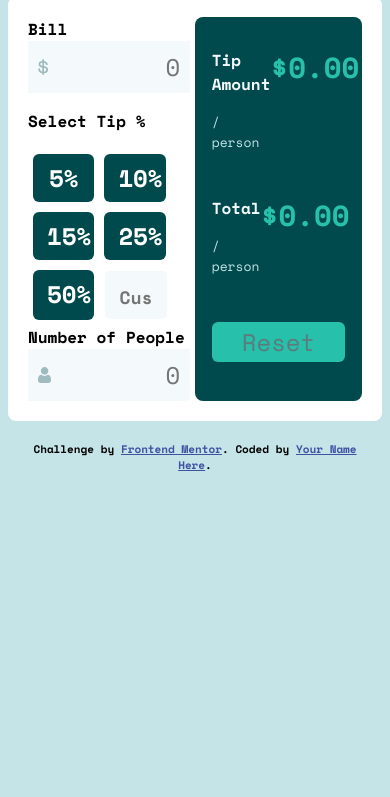
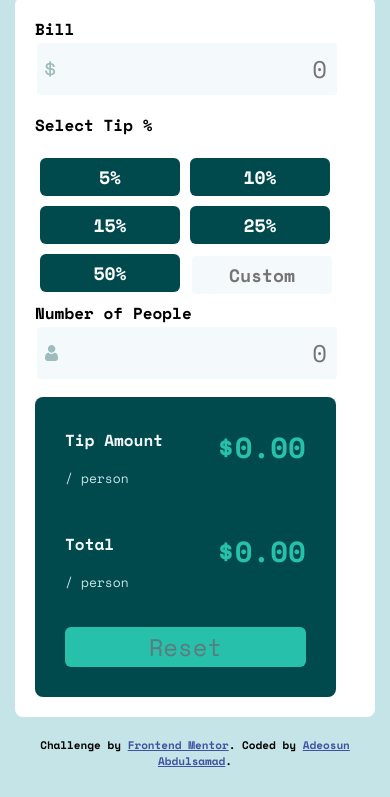
Before and after one commit to adeosunabdulsamad/tip-calculator-app-main, a plain HTML site: page index.html in a window 390 px wide. Shown: the part 190-987 px from the top of the page. Before the commit the page ends 844 px from the top, so only its background shows below. Drawn offline with nearby package versions, Linux system fonts and the light colour scheme.

Commit message:
Refactor layout and styles for improved responsiveness and accessibility

```diff
--- a/index.html
+++ b/index.html
@@ -67,7 +67,7 @@
 </form></main>
   <footer class="attribution">
     Challenge by <a href="https://www.frontendmentor.io?ref=challenge" target="_blank">Frontend Mentor</a>.
-    Coded by <a href="#">Your Name Here</a>.
+    Coded by <a href="#">Adeosun Abdulsamad</a>.
   </footer>
 </body>
 <script src="./index.js"></script>
--- a/style.css
+++ b/style.css
@@ -32,7 +32,7 @@ main {
     padding: 20px;
     border-radius: 8px;
     display: flex;
-    justify-content: space-between;
+    flex-direction: row;
 }
 .input-section {
     width: 50%;
@@ -65,9 +65,10 @@ main {
     cursor: grabbing;
     transition: background-color 0.3s;
     width: 20%;
+    height: 40%;
     text-align: center;
     border-radius: 6px;
-    font-size: 24px;
+    font-size: 18px;
 }
 .general:checked + .query-label {
     background-color: hsl(172, 67%, 45%);
@@ -75,8 +76,9 @@ main {
 }
 #custom {
     width: 20%;
+    height: 40%;
     border-radius: 6px;
-    border: 1px solid white;
+    border: 2px solid white;;
     margin: 5px;
     padding: 6px 14px;
     background-color: hsl(189, 47%, 97%);
@@ -86,7 +88,7 @@ main {
     font-family: "Space Mono", monospace;
     font-weight: 700;
     font-style: normal;
-    font-size: 24px;
+    font-size: 18px;
     text-align: center;
 }
 #custom:valid {
@@ -98,14 +100,21 @@ main {
 #number-bill,
 #number-people {
     background-color: hsl(189, 47%, 97%);
+    border-radius: 6px;
     height: 50px;
-    border: none;
+    border: 2px solid white;
     text-align: right;
     font-family: "Space Mono", monospace;
     font-size: 24px;
     color: hsl(186, 14%, 43%);
     padding-right: 10px;
     width: 90%;
+}
+#number-bill:focus,
+#number-people:focus,
+#custom:focus {
+    outline: none;
+    border: 2px solid hsl(172, 67%, 45%);
 }
 .tip-calculated {
     background-color: hsl(183, 100%, 15%);
@@ -157,8 +166,32 @@ footer {
     padding: 20px;
     text-align: center;
 }
-@media screen and (max-width: 320px) {
-
+@media (max-width: 675px) {
+    .center-form{
+        display: flex;
+        flex-direction: column;
+        gap: 1rem;
+    }
+    .input-section{
+        width: 100%;
+    }
+    .tip-calculated{
+        width: 94%;
+        height: 300px;
+    }
+    .query-label,
+    #custom{
+        width: 23%;
+    }
+}
+@media (max-width: 445px) {
+    .center-form{
+        width: 320px;
+    }
+    .query-label,
+    #custom{
+        width: 35%;
+    }
 }
 .attribution { font-size: 11px; text-align: center; }
 .attribution a { color: hsl(228, 45%, 44%); }
```
